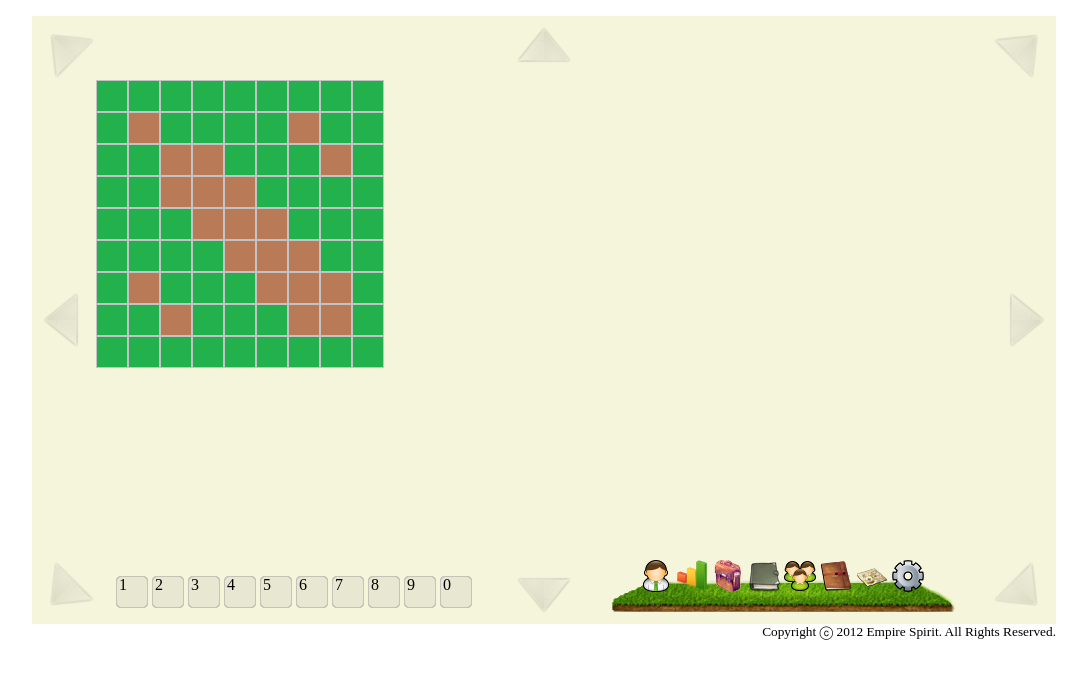
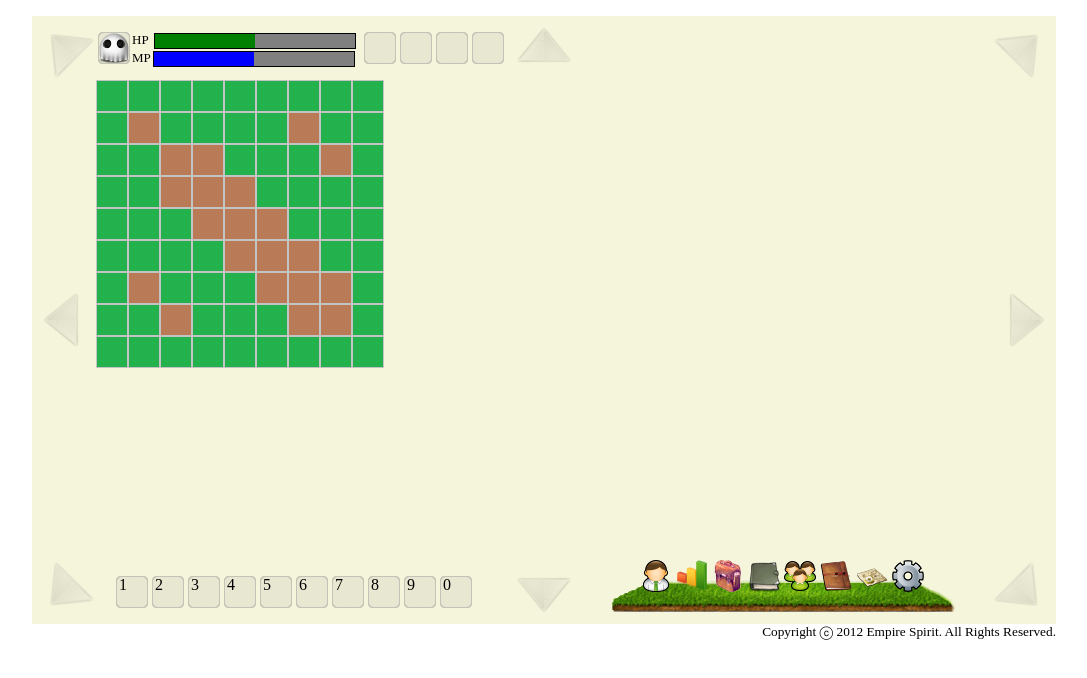
Before and after one commit to blackzky/no-server-se, a plain HTML site: page index.html in a window 1280 px wide. Shown: the whole page, without its empty margins (96-1183 px from the left). Drawn offline with Linux system fonts and the light colour scheme.

Commit message:
HP - MP bar and actions shorcut

```diff
--- a/css/main.css
+++ b/css/main.css
@@ -206,3 +206,46 @@ body{
 #sh-options{
   background-image: url(../images/options.png);
 }
+
+/* player quick stats - hp/mp bar */
+#player-quick-stats {
+  height: 100%;
+  width: 266px;
+}
+
+#player-avatar-icon {
+  background-image: url("../images/player.png");
+  width: 100%;
+  height: 100%;
+}
+
+#hp-mp-bar {
+  height: 32px;
+  margin: 16px auto;
+  width: 230px;
+  font-size: 13px;
+}
+
+#hp-label {
+  margin-right: 3px;
+}
+
+.bar {
+  background-color: gray;
+  width: 200px;
+  height: 14px;
+  margin: 1px 2px;
+  border: 1px solid black;
+}
+
+#hp-bar {
+  width: 50%; /*demo - remove later*/
+  background-color: green;
+  height: 100%;
+}
+
+#mp-bar {
+  width: 50%; /*demo -remove later*/
+  background-color: blue;
+  height: 100%;
+}
--- a/index.html
+++ b/index.html
@@ -11,7 +11,31 @@
 
   <div id="top-panel" class="horizontal-panel">
     <div id="nav-up-left"  class="navigation left"></div>
-    <div id="sub-up-lm"    class="horizontal-subpanel left"></div>
+    <div id="sub-up-lm"    class="horizontal-subpanel left">
+
+      <div id="player-quick-stats" class="left">
+        <div class="skill-quick-slot-item"><div id="player-avatar-icon"></div></div>
+        <div id="hp-mp-bar" class="left">
+          <div id="hp-label" class="left">HP</div>
+          <div class="bar left">
+            <div id="hp-bar"></div>
+          </div>
+
+          <div class="left">MP</div>
+          <div class="bar left">
+            <div id="mp-bar"></div>
+          </div>
+        </div>
+      </div>
+
+      <div id="quick-actions" class="left">
+        <div id="default" class="skill-quick-slot-item"></div>
+        <div id="move"    class="skill-quick-slot-item"></div>
+        <div id="attack"  class="skill-quick-slot-item"></div>
+        <div id="options" class="skill-quick-slot-item"></div>
+      </div>
+
+    </div>
     <div id="nav-up"       class="navigation left"></div>
     <div id="sub-up-mr"    class="horizontal-subpanel left"></div>
     <div id="nav-up-right" class="navigation left"></div>
```
